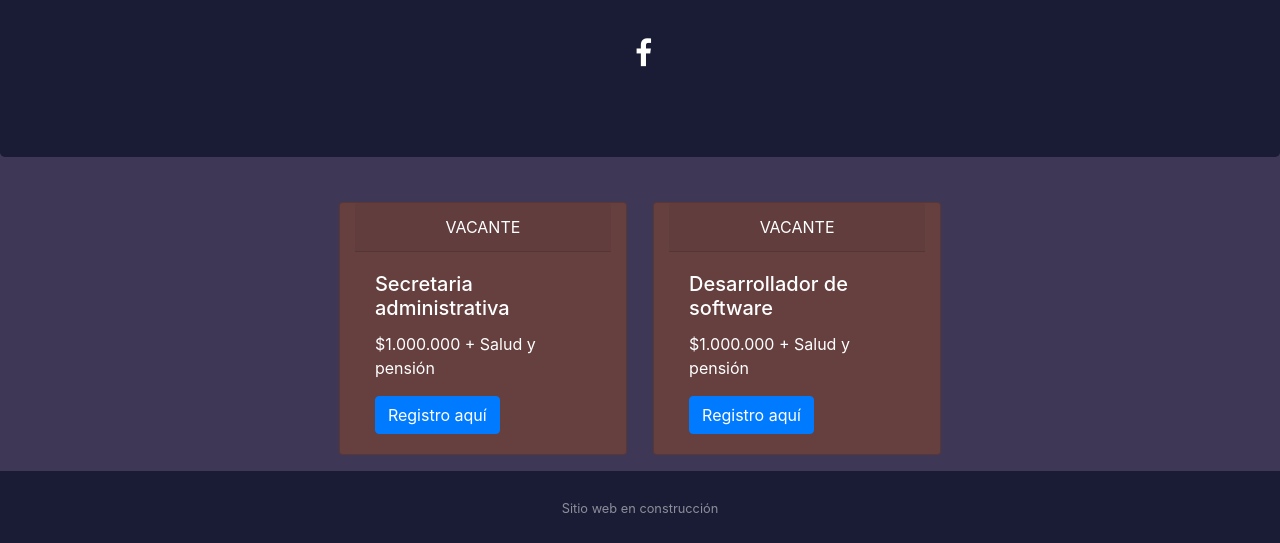
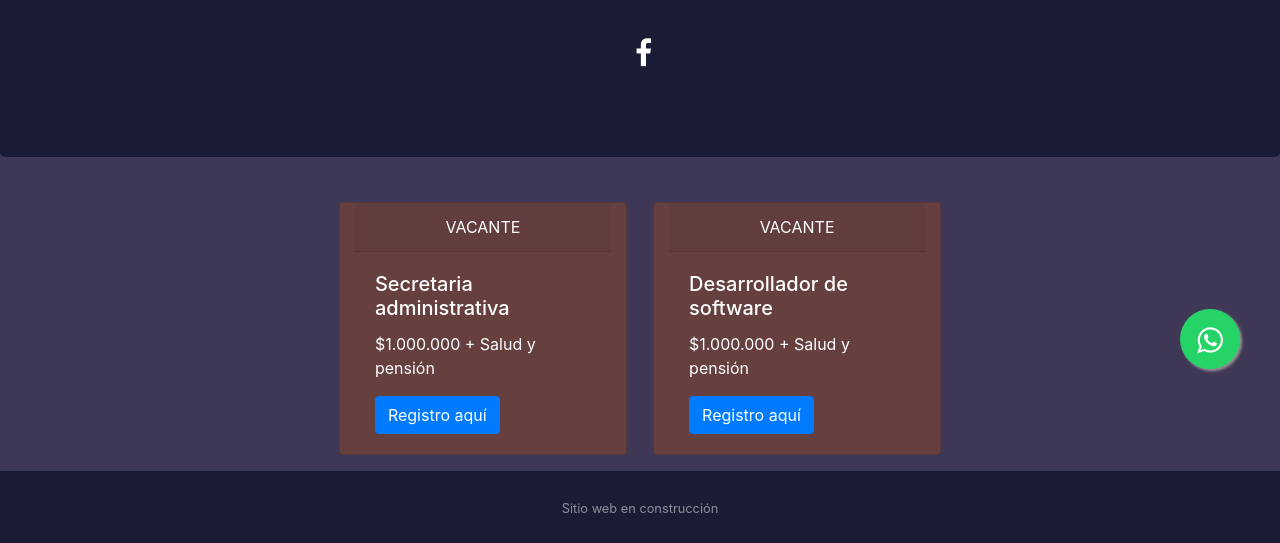
Before and after one commit to jomazao/ibacrea_web, a plain HTML site: page index.html in a window 1280 px wide. Shown: the part 391-934 px from the top of the page. Drawn offline with nearby package versions, Linux system fonts and the light colour scheme.

Commit message:
primer versión

```diff
--- a/index.html
+++ b/index.html
@@ -2,12 +2,14 @@
 <html lang="en">
 
 <head>
-    <title>Bootstrap Example</title>
+    <title>Ibacrea</title>
     <meta charset="utf-8">
     <meta name="viewport" content="width=device-width, initial-scale=1">
     <link rel="stylesheet" href="https://stackpath.bootstrapcdn.com/bootstrap/4.3.1/css/bootstrap.min.css"
         integrity="sha384-ggOyR0iXCbMQv3Xipma34MD+dH/1fQ784/j6cY/iJTQUOhcWr7x9JvoRxT2MZw1T" crossorigin="anonymous">
     <link rel="stylesheet" href="https://cdnjs.cloudflare.com/ajax/libs/font-awesome/4.7.0/css/font-awesome.min.css">
+    <link rel="stylesheet" href="https://maxcdn.bootstrapcdn.com/font-awesome/4.5.0/css/font-awesome.min.css">
+
     <script src="https://code.jquery.com/jquery-3.3.1.slim.min.js"
         integrity="sha384-q8i/X+965DzO0rT7abK41JStQIAqVgRVzpbzo5smXKp4YfRvH+8abtTE1Pi6jizo"
         crossorigin="anonymous"></script>
@@ -19,8 +21,9 @@
         crossorigin="anonymous"></script>
 </head>
 
+
 <style>
-        .fa {
+    .fa2 {
         color: white;
         padding: 20px;
         font-size: 30px;
@@ -29,10 +32,33 @@
         text-decoration: none;
         margin: 5px 2px;
     }
+
+    .float {
+        position: fixed;
+        width: 60px;
+        height: 60px;
+        bottom: 40px;
+        right: 40px;
+        background-color: #25d366;
+        color: #FFF;
+        border-radius: 50px;
+        text-align: center;
+        font-size: 30px;
+        box-shadow: 2px 2px 3px #999;
+        z-index: 100;
+    }
+
+    .my-float {
+        margin-top: 16px;
+    }
 </style>
 
 <body style="background-color:#3F3756">
 
+    <a href="https://api.whatsapp.com/send?phone=573058176719&text=Hola,%20me%20gustar%C3%ADa%20m%C3%A1s%20informaci%C3%B3n%20acerca%20de"
+        class="float" target="_blank">
+        <i class="fa fa-whatsapp my-float"></i>
+    </a>
 
 
     <div class="d-flex flex-column sticky-footer-wrapper">
@@ -43,7 +69,7 @@
                 <img class="img-fluid" src="https://i.ibb.co/pRb0nB4/logo.png" style="max-width:100%">
 
                 <p style="color: white">Soluciones simples</p>
-                <a href="https://www.facebook.com/ibacrea" class="fa fa-facebook"></a>
+                <a href="https://www.facebook.com/ibacrea" target="blank" class="fa fa2 fa-facebook"></a>
 
             </div>
             <div class="row justify-content-center">
@@ -53,7 +79,7 @@
                     <div class="card-body">
                         <h5 class="card-title">Secretaria administrativa</h5>
                         <p class="card-text">$1.000.000 + Salud y pensión</p>
-                        <a   class="btn btn-primary " href="https://forms.gle/Bh5KfiYBrpJLCCW67">Registro aquí</a>
+                        <a class="btn btn-primary " target="blank" href="https://forms.gle/Bh5KfiYBrpJLCCW67">Registro aquí</a>
                     </div>
                 </div>
                 <div class="card text-white  mb-3 col-sm-4"
@@ -62,7 +88,7 @@
                     <div class="card-body">
                         <h5 class="card-title">Desarrollador de software</h5>
                         <p class="card-text">$1.000.000 + Salud y pensión</p>
-                    <a class="btn btn-primary" href="https://forms.gle/VJ3z9mRBRPGPwSGR8">Registro aquí</a>
+                        <a class="btn btn-primary" target="blank" href="https://forms.gle/VJ3z9mRBRPGPwSGR8">Registro aquí</a>
                     </div>
                 </div>
 
@@ -80,7 +106,6 @@
     </footer>
 
 
-
 </body>
 
 
```
Lines whose indentation alone changed are shown as unchanged.
